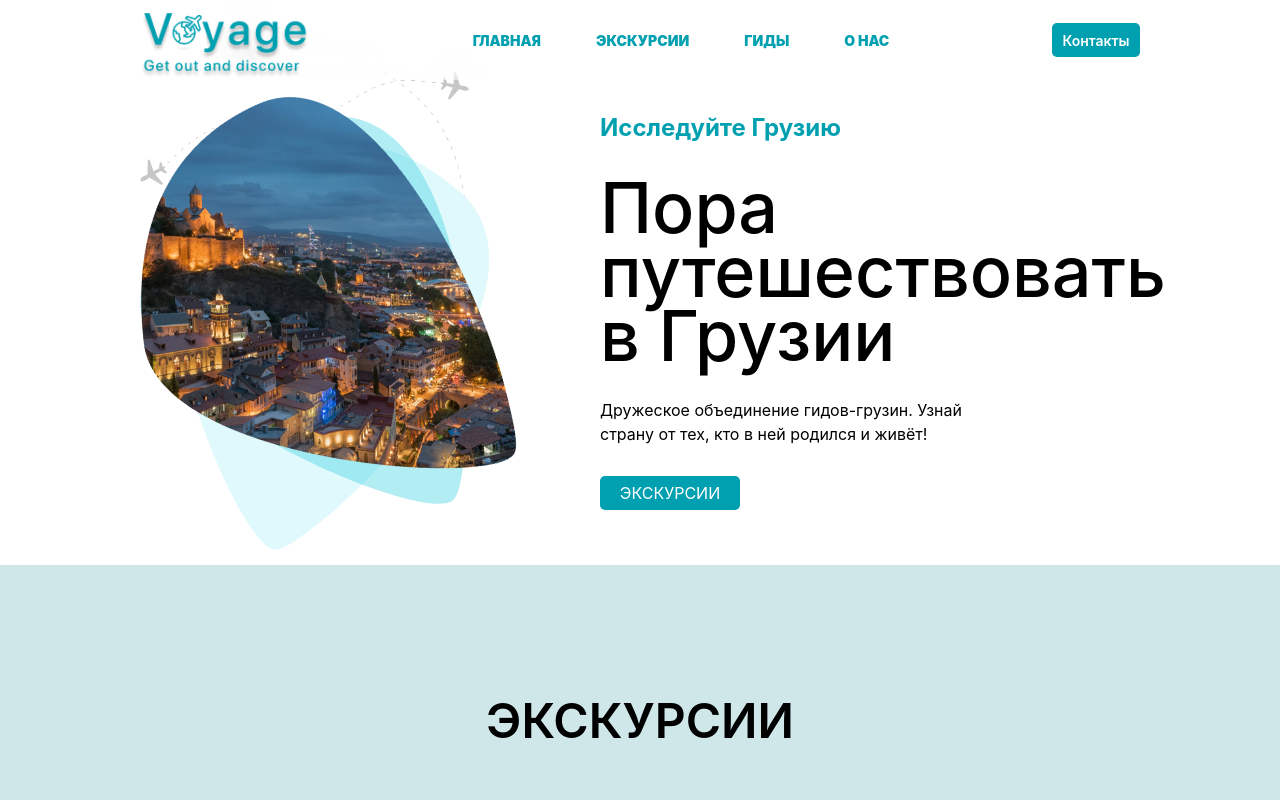
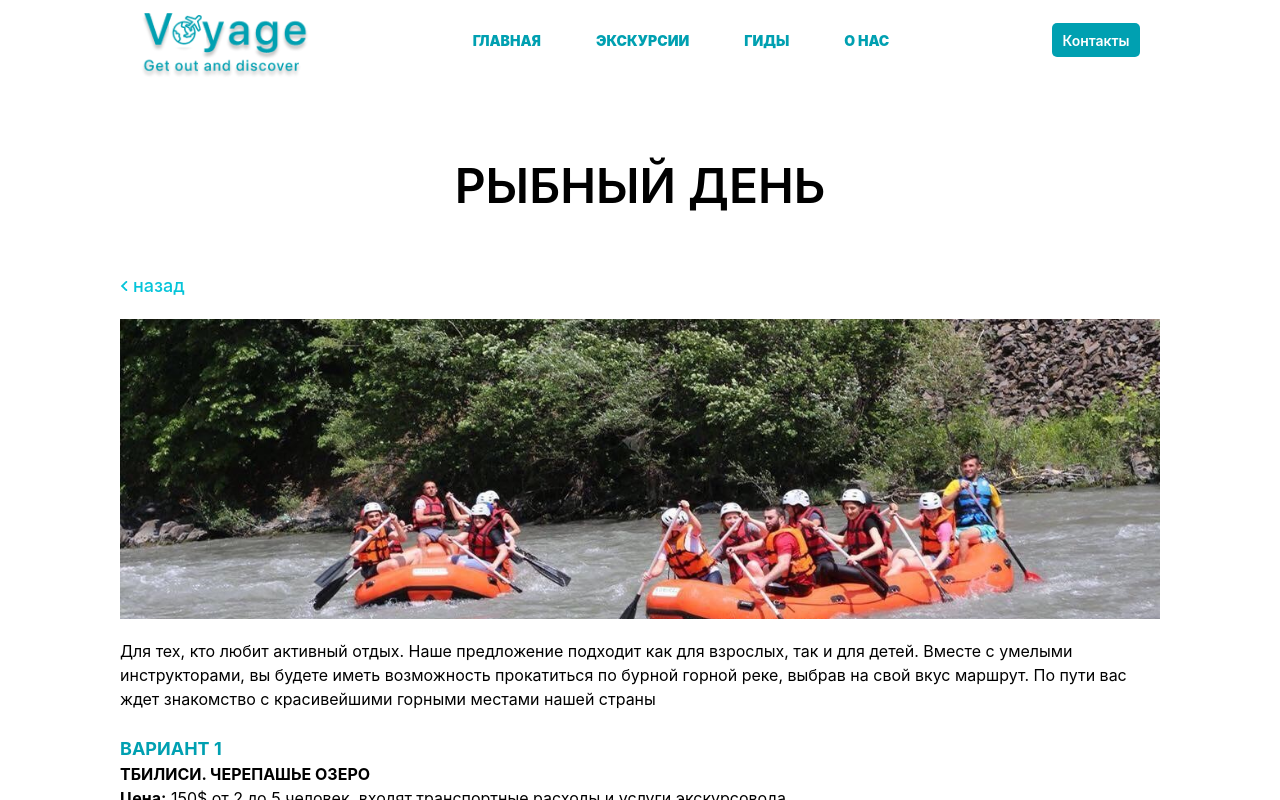
Before and after one commit to Desp0o/TravelGeorgia, a React (Create React App) app: page /#/pages/rafting/rafting_inner in a window 1280 px wide. Built offline with nearby package versions, Linux system fonts and the light colour scheme.

Commit message:
added fishing page

```diff
--- a/src/App.js
+++ b/src/App.js
@@ -26,6 +26,9 @@ import KakhetiInner from "./pages/manyDays/manyDays_inner/kakheti_inner";
 
 //fishing
 import FishingInner from "./pages/fishing/fishing";
+
+//rafting
+import RaftingInner from "./pages/rafting/rafting_inner";
 
 function App() {
   return (
@@ -57,6 +60,10 @@ function App() {
         {/* fishing */}
         <Route exact path="/pages/fishing/fishing" element={<FishingInner />} />
 
+        {/* rafting */}
+        <Route exact path="/pages/rafting/rafting_inner" element={<RaftingInner />} />
+
+
       </Routes>
     </div>
   );
--- a/src/components/toursSection/toursDatabase.js
+++ b/src/components/toursSection/toursDatabase.js
@@ -37,7 +37,7 @@ export const TourDataBase =  [
     cover: `${rafting}`,
     title:"Рафтинг",
     description:"Активный отдых с профессиональным инструктором. Два маршрута на выбор. Для детей и взрослых, новичков и опытных. Сезон  принятия со 2 мая по 20 сентября. Возможность объеденить с экскурсией по военно-грузинской дороге.",
-    redirect: '',
+    redirect: '/pages/rafting/rafting_inner',
     price:"40$"
     },
     {
--- /dev/null
+++ b/src/pages/rafting/rafting_inner.js
@@ -0,0 +1,61 @@
+import "photoswipe/dist/photoswipe.css";
+
+import LittleHeader from "../manyDays/manyDays_inner/ManyDaysHeader";
+import HeaderComponent from '../../components/HeaderComponent'
+import Navbar from '../../components/navbar/Navbar'
+import StepBack from '../stepBack'
+import Footer from '../../components/Footer/Footer'
+
+import cover from '../../components/images/inner/rafting.jpeg'
+
+export default function RaftingInner() {
+    return (
+
+        <div className="w-full">
+            <Navbar homePage='*' />
+
+            <div className='pt-[100px]'>
+                <HeaderComponent title='рыбный день' />
+            </div>
+
+            <StepBack link='/pages/allTours/allTours' />
+
+
+            <img src={cover} alt='cover' className='w-full h-[300px] pl-[120px] xs:pl-[20px] xs:pr-[20px] pr-[120px] object-cover object-center' />
+
+            <div className='w-full pl-[120px] xs:pl-[20px] pt-[20px] pr-[120px] xs:pr-[20px] xl:pl-[400px] xl:pr-[400px]' >
+
+
+
+                <p>
+                    Для тех, кто любит активный отдых.
+                    Наше предложение подходит как для взрослых, так и для детей. Вместе с умелыми инструкторами, вы будете иметь возможность прокатиться по бурной горной реке, выбрав на свой вкус маршрут. По пути вас ждет знакомство с красивейшими горными местами нашей страны
+                </p>
+                <br />
+
+                <LittleHeader title='ВАРИАНТ 1' />
+                <p><b>ТБИЛИСИ. ЧЕРЕПАШЬЕ ОЗЕРО</b></p>
+                <p><b>Цена:</b> 150$ от 2 до 5 человек, входят транспортные расходы и услуги экскурсовода</p><br/>
+                <p>
+                    <b>Рафтинг оплачивается на месте самостоятельно. Короткий маршрут</b><br/>
+                    Короткий маршрут: 7 км, длительность по времени 30-40 минут — <b>40 долларов с человека</b><br/>
+                    Длинный: 15 км, продолжительность 1 час – 1 час 20 минут — <b>60 долларов с человека.</b> <br/>
+                    Сезон рафтинга: со 2 мая по 20 сентября каждого года.
+                </p>
+
+
+
+
+
+            </div>
+
+
+
+
+            <div className='pt-[100px]'>
+                <Footer />
+            </div>
+
+        </div>
+    )
+}
```
Also changed, not shown: src/components/images/inner/rafting.jpeg (added).
